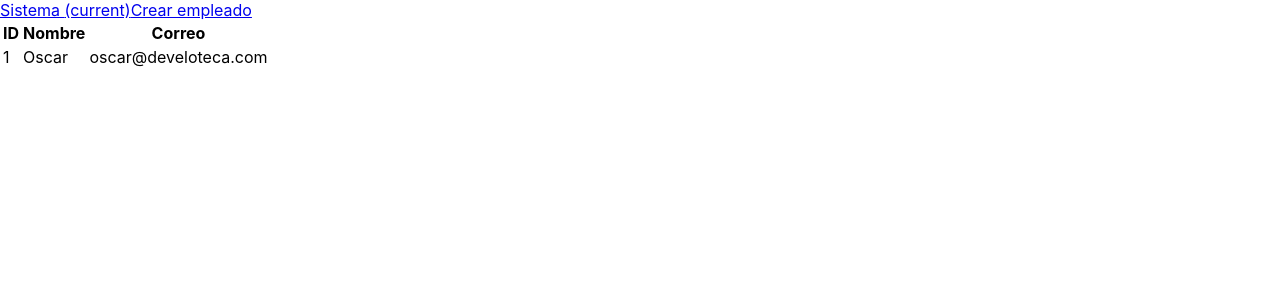
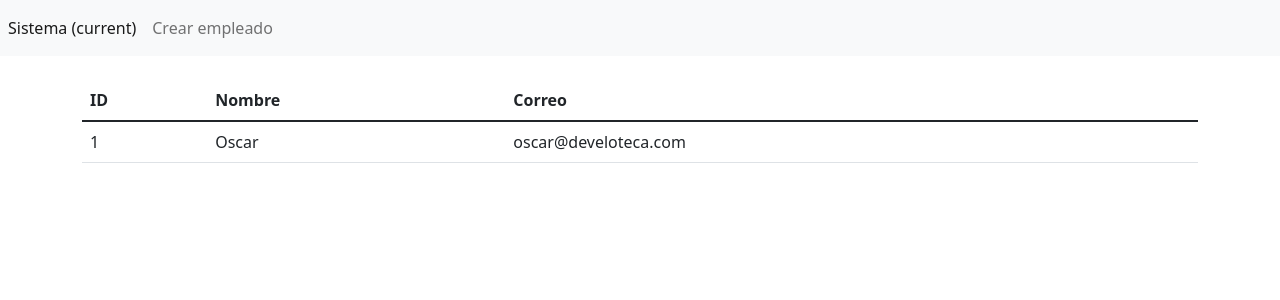
Before and after one commit to evalle-mx/crud-react, a React (Create React App) app: page / in a window 1280 px wide. Shown: the top 300 px of the page. Built offline with nearby package versions, Linux system fonts and the light colour scheme.

Commit message:
7) Instalando Bootstrap

```diff
--- a/package.json
+++ b/package.json
@@ -6,6 +6,7 @@
     "@testing-library/jest-dom": "^5.14.1",
     "@testing-library/react": "^11.2.7",
     "@testing-library/user-event": "^12.8.3",
+    "bootstrap": "^5.1.3",
     "react": "^17.0.2",
     "react-dom": "^17.0.2",
     "react-router-dom": "^5.3.0",
--- a/src/App.js
+++ b/src/App.js
@@ -7,7 +7,6 @@ import { Route, BrowserRouter as Router } from "react-router-dom";
 function App() {
   return (
     <Router>
-    <div className="container">
       <nav className="navbar navbar-expand navbar-light bg-light">
           <div className="nav navbar-nav">
               <a className="nav-item nav-link active" href="/">Sistema <span className="sr-only">(current)</span></a>
@@ -15,6 +14,8 @@ function App() {
           </div>
       </nav>
 
+    <div className="container">
+      <br></br>
       <Route exact path="/" component={Listar}></Route>
       <Route path="/crear" component={Crear}></Route>
 
--- a/src/index.js
+++ b/src/index.js
@@ -3,6 +3,8 @@ import ReactDOM from 'react-dom';
 import './index.css';
 import App from './App';
 import reportWebVitals from './reportWebVitals';
+
+import 'bootstrap/dist/css/bootstrap.css';
 
 ReactDOM.render(
   <React.StrictMode>
```
Also changed, not shown: 1 other file (tests, documents, lock files or other folders).
